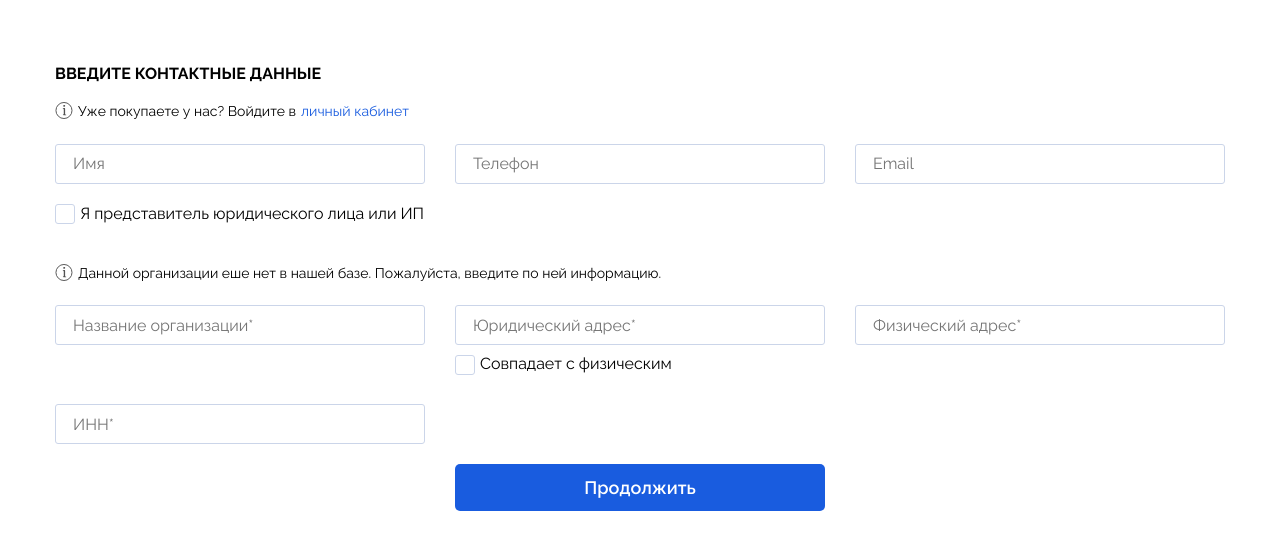
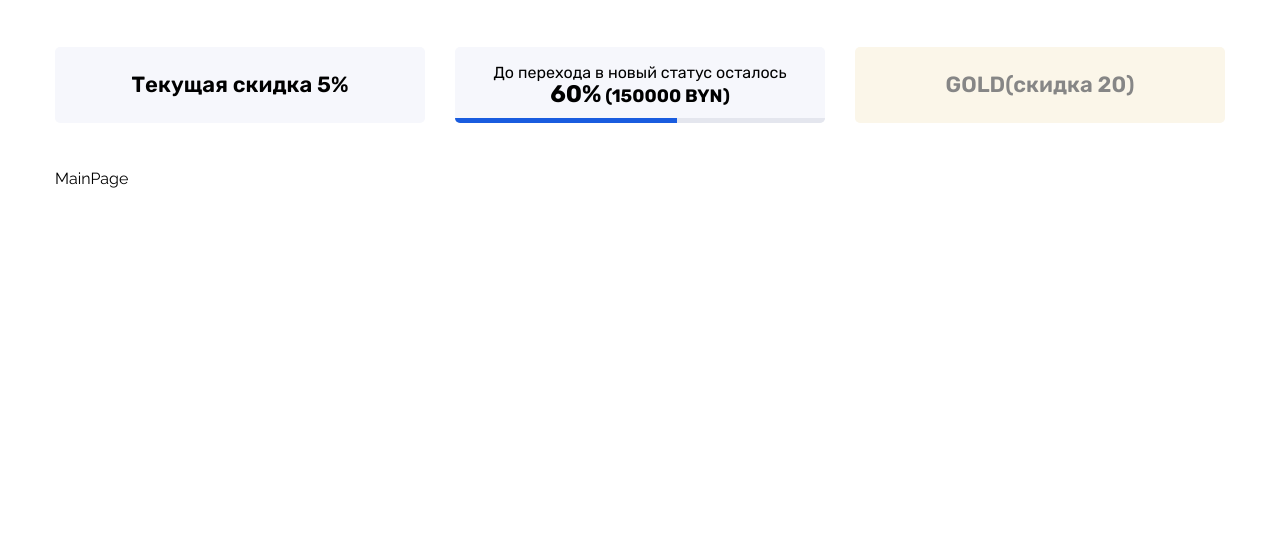
Before and after one commit to DShevv/airsyst_admin_panel, a React (Vite) app: page / in a window 1280 px wide. Shown: the top 550 px of the page. Built offline with nearby package versions, Linux system fonts and the light colour scheme.

Commit message:
add statusBar

```diff
--- a/src/App.styles.tsx
+++ b/src/App.styles.tsx
@@ -3,7 +3,7 @@ import styled from "styled-components";
 export const Wrapper = styled.div`
   width: 1170px;
   margin: 0 auto;
-  margin-top: 64px;
+
   margin-bottom: 142px;
 
   color: ${(props) => props.theme.colors.text};
--- a/src/App.tsx
+++ b/src/App.tsx
@@ -14,7 +14,7 @@ import { User, UserData } from "./types/types";
 import { Wrapper } from "./App.styles";
 
 const userStore = new UserStore();
-//userStore.setUser({ data: {} as UserData } as User);
+userStore.setUser({ data: {} as UserData } as User);
 
 const router = createBrowserRouter(
   createRoutesFromElements(
--- /dev/null
+++ b/src/components/StatusBar/StatusBar.styles.tsx
@@ -0,0 +1,8 @@
+import { styled } from "styled-components";
+
+export const StyledBar = styled.div`
+  width: 100%;
+  display: flex;
+  gap: 30px;
+  margin-bottom: 46px;
+`;
--- /dev/null
+++ b/src/components/StatusBar/StatusBar.tsx
@@ -0,0 +1,42 @@
+import { observer } from "mobx-react-lite";
+import { StyledBar } from "./StatusBar.styles";
+import StatusPanel from "./StatusPanel/StatusPanel";
+import { statusSilver } from "../../testData/status";
+
+const StatusBar = observer(() => {
+  const { next, current } = statusSilver;
+
+  if (
+    !current?.percentage ||
+    !next?.percentage ||
+    !next.condition?.percentage
+  ) {
+    return <div>...loading</div>;
+  }
+
+  return (
+    <StyledBar>
+      <StatusPanel
+        color={current?.labelColor}
+        bgcolor={current?.labelBackgroundColor}
+        percentage={current?.percentage}
+      >
+        {`Текущая скидка ${current?.percentage}%`}
+      </StatusPanel>
+      <StatusPanel
+        percentage={next?.condition?.percentage}
+        point={next?.condition?.point}
+      />
+      <StatusPanel
+        color={next?.labelColor}
+        bgcolor={next?.labelBackgroundColor}
+        percentage={next?.percentage}
+      >
+        {next?.name}
+        {`(скидка ${next?.percentage})`}
+      </StatusPanel>
+    </StyledBar>
+  );
+});
+
+export default StatusBar;
--- /dev/null
+++ b/src/components/StatusBar/StatusPanel/StatusPanel.style.tsx
@@ -0,0 +1,82 @@
+import { styled } from "styled-components";
+
+interface SideProps {
+  bgcolor: string;
+  color: string;
+}
+
+interface MiddleProps {
+  percentage: number;
+}
+
+export const StyledPanel = styled.div<SideProps>`
+  max-width: 370px;
+  height: 76px;
+  display: flex;
+  justify-content: center;
+  align-items: center;
+  flex: 1 1 auto;
+  border-radius: ${(props) => props.theme.borderRadius};
+  color: ${(props) => props.color};
+  background-color: ${(props) => props.bgcolor};
+  font-family: "Rubik";
+  font-size: 22px;
+  font-style: normal;
+  font-weight: 600;
+`;
+
+export const StyledMiddlePanel = styled.div<MiddleProps>`
+  max-width: 370px;
+  height: 76px;
+  position: relative;
+  display: flex;
+  flex-direction: column;
+  justify-content: center;
+  align-items: center;
+  flex: 1 1 auto;
+  border-radius: ${(props) => props.theme.borderRadius};
+  color: ${(props) => props.theme.colors.text};
+  background-color: ${(props) => props.theme.colors.primary};
+  overflow: hidden;
+
+  &::before {
+    position: absolute;
+    content: "";
+    width: 100%;
+    height: 5px;
+    bottom: 0;
+    background-color: ${(props) => props.theme.colors.primaryDark};
+    z-index: 2;
+  }
+  &::after {
+    position: absolute;
+    align-self: flex-start;
+    content: "";
+    width: ${(props) => props.percentage}%;
+    height: 5px;
+    bottom: 0;
+    background-color: ${(props) => props.theme.colors.secondary};
+    z-index: 3;
+  }
+`;
+
+export const MiddleText = styled.div`
+  display: block;
+  font-family: "Rubik";
+  font-size: 16px;
+  font-style: normal;
+  font-weight: 400;
+  line-height: 130.5%;
+`;
+
+export const MiddlePercentage = styled.div`
+  display: block;
+  font-family: "Rubik";
+  font-size: 24px;
+  font-style: normal;
+  font-weight: 700;
+
+  span {
+    font-size: 18px;
+  }
+`;
--- /dev/null
+++ b/src/components/StatusBar/StatusPanel/StatusPanel.tsx
@@ -0,0 +1,44 @@
+import { ReactNode } from "react";
+import {
+  StyledPanel,
+  StyledMiddlePanel,
+  MiddleText,
+  MiddlePercentage,
+} from "./StatusPanel.style";
+
+interface SideProps {
+  percentage: number;
+  color: string;
+  bgcolor: string;
+  point?: never;
+  children?: ReactNode;
+}
+
+interface MiddleProps {
+  percentage: number;
+  point: number;
+  color?: never;
+  bgcolor?: never;
+  children?: never;
+}
+
+type Props = SideProps | MiddleProps;
+
+export default function StatusPanel(props: Props) {
+  if (!props.color) {
+    return (
+      <StyledMiddlePanel percentage={props.percentage}>
+        <MiddleText>До перехода в новый статус осталось</MiddleText>
+        <MiddlePercentage>
+          {props.percentage}%<span> ({props.point} BYN)</span>
+        </MiddlePercentage>
+      </StyledMiddlePanel>
+    );
+  }
+
+  return (
+    <StyledPanel bgcolor={props.bgcolor} color={props.color}>
+      {props.children}
+    </StyledPanel>
+  );
+}
--- a/src/index.css
+++ b/src/index.css
@@ -1,5 +1,4 @@
-@import url("https://fonts.googleapis.com/css2?family=Raleway:ital,wght@0,100;0,200;0,300;0,400;0,500;0,600;0,700;0,800;0,900;1,100;1,200;1,300;1,400;1,500;1,600;1,700;1,800;1,900&display=swap");
-
+@import url("https://fonts.googleapis.com/css2?family=Raleway:ital,wght@0,100;0,200;0,300;0,400;0,500;0,600;0,700;0,800;0,900;1,100;1,200;1,300;1,400;1,500;1,600;1,700;1,800;1,900&family=Rubik:wght@300;400;500;600;700;800;900&display=swap");
 * {
   margin: 0;
   padding: 0;
--- a/src/pages/FormPage/FormPage.style.tsx
+++ b/src/pages/FormPage/FormPage.style.tsx
@@ -42,6 +42,7 @@ export const Cell = styled.div`
 `;
 
 export const Form = styled.form`
+  margin-top: 64px;
   display: flex;
   flex-direction: column;
 
--- /dev/null
+++ b/src/pages/MainPage/MainPage.style.tsx
@@ -0,0 +1,6 @@
+import { styled } from "styled-components";
+
+export const Container = styled.div`
+  margin-top: 47px;
+  margin-bottom: 100px;
+`;
--- a/src/pages/MainPage/MainPage.tsx
+++ b/src/pages/MainPage/MainPage.tsx
@@ -1,5 +1,7 @@
 import { User } from "../../types/types";
 import { useNavigate } from "react-router-dom";
+import { Container } from "./MainPage.style";
+import StatusBar from "../../components/StatusBar/StatusBar";
 
 interface Props {
   user: User | undefined;
@@ -11,5 +13,10 @@ export default function MainPage({ user }: Props) {
     navigate("/form");
   }
 
-  return <div>MainPage</div>;
+  return (
+    <Container>
+      <StatusBar></StatusBar>
+      MainPage
+    </Container>
+  );
 }
--- a/src/testData/status.ts
+++ b/src/testData/status.ts
@@ -1,18 +1,18 @@
 import StatusStore from "../stores/status-store";
 
-const statusSilver = new StatusStore();
+export const statusSilver = new StatusStore();
 
 statusSilver.setCurrent({
   name: "Silver",
   percentage: 5,
   condition: undefined,
-  labelColor: "#868686",
+  labelColor: "#000000",
   labelBackgroundColor: "#F6F7FC",
   backgroundColor: "#FFFFFF",
 });
 
 statusSilver.setNext({
-  name: "Gold",
+  name: "GOLD",
   percentage: 20,
   condition: { percentage: 60, point: 150000 },
   labelColor: "#868686",
@@ -20,7 +20,7 @@ statusSilver.setNext({
   backgroundColor: "#FFFFFF",
 });
 
-const statusGold = new StatusStore();
+export const statusGold = new StatusStore();
 
 statusGold.setCurrent({
   name: "Gold",
@@ -40,5 +40,3 @@ statusGold.setNext({
   labelBackgroundColor: "#181816",
   backgroundColor: "#FFFFFF",
 });
-
-export default { statusSilver, statusGold };
--- a/src/theme/theme-light.ts
+++ b/src/theme/theme-light.ts
@@ -5,6 +5,7 @@ const ThemeLight: DefaultTheme = {
 
   colors: {
     primary: "#F6F7FC",
+    primaryDark: "#E4E6EE",
     secondary: "#195CDF",
     secondaryLight: "#EFF4FF",
     secondaryDark: "#CBD5E9",
```
